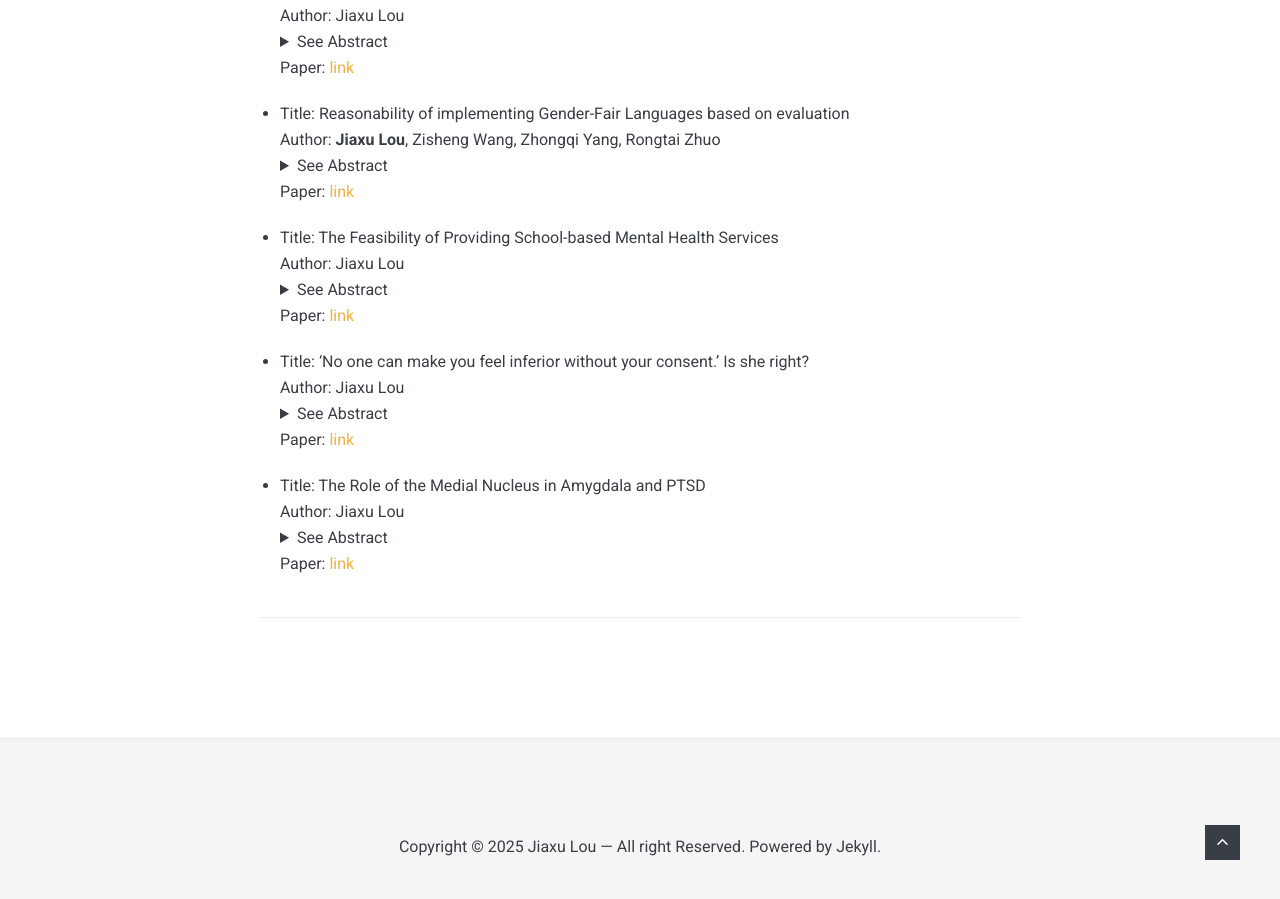
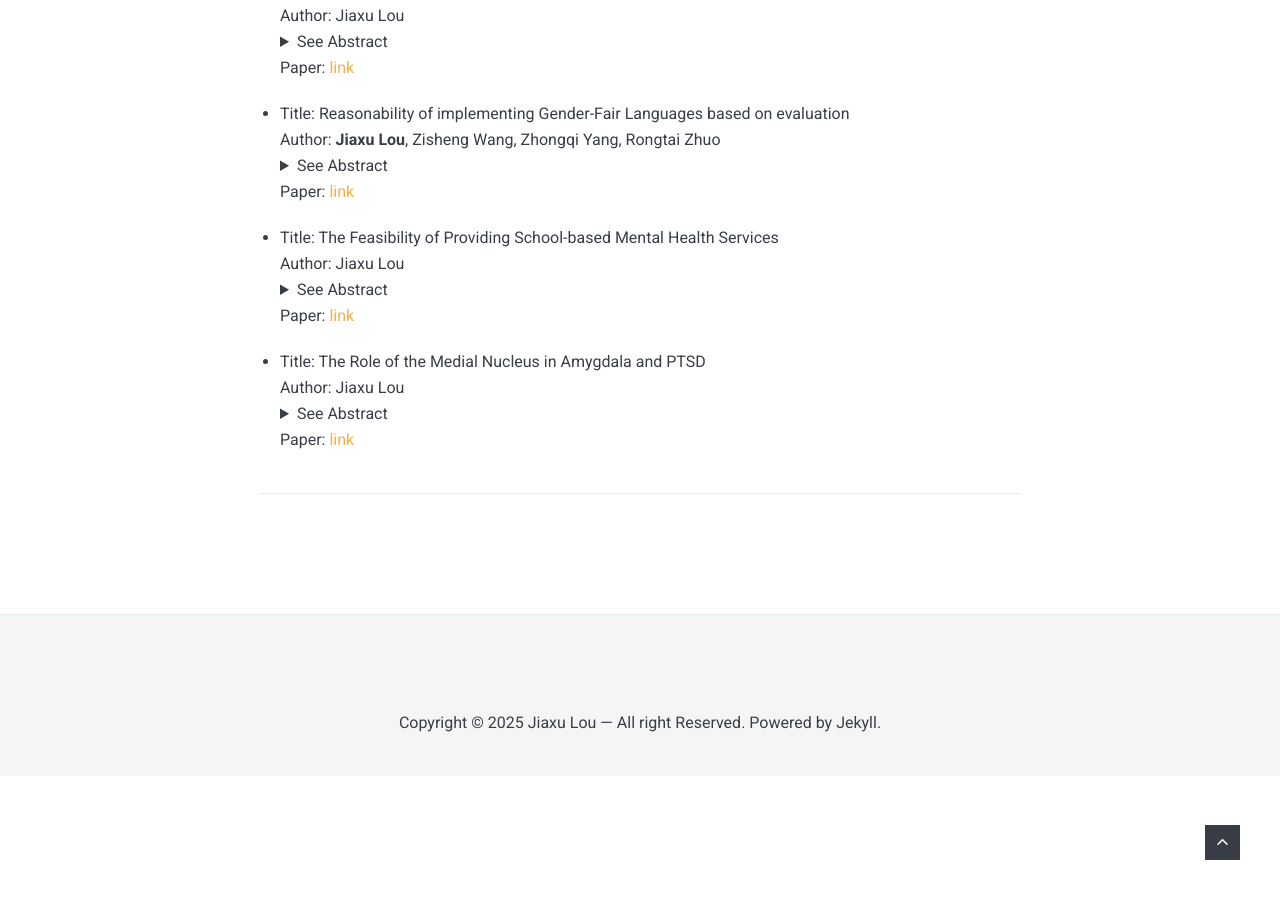
Before and after one commit to JiaxuLou/JiaxuLou.github.io, a Jekyll site: the page built from _pages/publications.md, in a window 1280 px wide and 900 px high, scrolled down 1476 px. Built offline with Jekyll 4.4.1, drawn with Linux system fonts in a browser that asks for light colours; nearby versions of some CDN libraries.

Commit message:
Update publications.md

```diff
--- a/_pages/publications.md
+++ b/_pages/publications.md
@@ -57,17 +57,6 @@ During my high school study, I conducted in-depth investigation and research on
 
   Paper: [link](https://github.com/JiaxuLou/LLM_Bias/blob/main/pdf/The%2BFeasibility%2Bof%2BProviding%2BSchool-based%2BMentalHealth%2BServices.pdf "The Feasibility of Providing School-based Mental Health Services")
 
-* Title: 'No one can make you feel inferior without your consent.' Is she right?<br>
-  Author: Jiaxu Lou<br>
-  <details>
-   <summary>See Abstract</summary>
-   <pre>
-  Abstract: This is my *John Locke Competition Essay*. This essay navigates the tension between cognitive psychology and neurobiology by integrating both into the temporal model of emotional evaluation. Conceding that initial emotional spikes following a negative event may elude conscious control, this essay maintains that enduring feelings of inferiority demand sustained cognitive acquiescence. Through this prism, Eleanor Roosevelt’s “consent to feel inferior” is not a categorical denial of automatic emotional reflexes. Instead, it is a call to harness individual agency and seize the reins of our own emotional narrative—to transcend our biological programming, in a way, by cognitively reappraising objective events to tamp down embers of inferiority.
-  </pre>
-  </details>
-
-  Paper: [link](https://github.com/JiaxuLou/LLM_Bias/blob/main/pdf/No%2Bone%2Bcan%2Bmake%2Byou%2Bfeel%2Binferior%2Bwithout%2Byour%2Bconsent.pdf "'No one can make you feel inferior without your consent.' Is she right?")
-
 * Title: The Role of the Medial Nucleus in Amygdala and PTSD<br>
   Author: Jiaxu Lou<br>
   <details>
```
